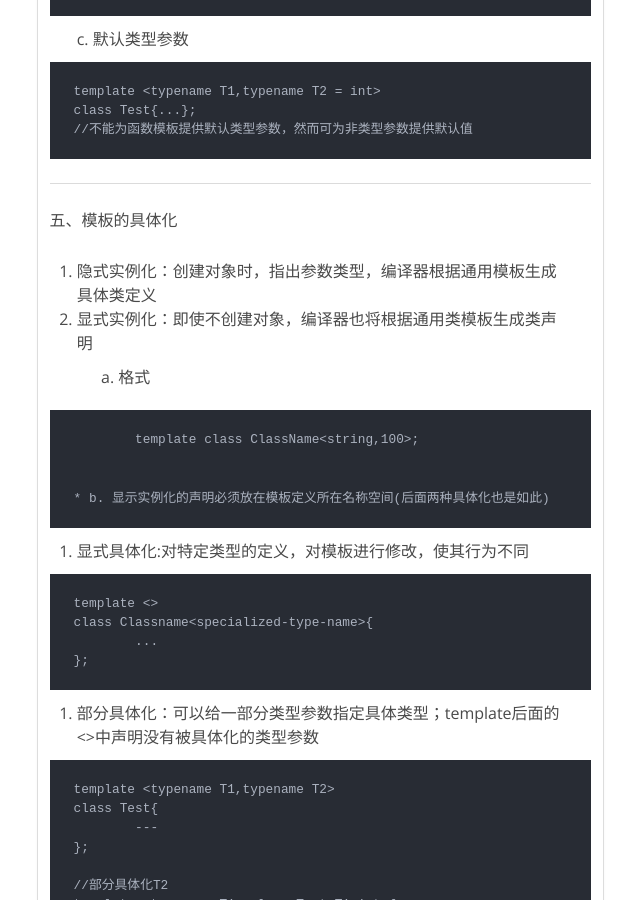
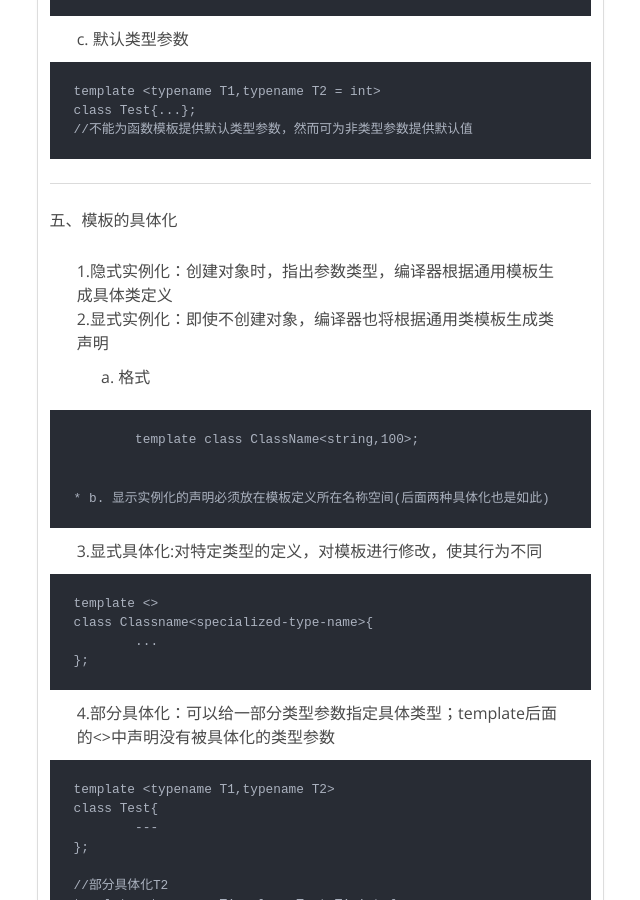
Before and after one commit to Ghivern/Ghivern.github.io, a Jekyll site: the page built from _posts/C++/2019-9-21-templateClass-1.md, in a window 1280 px wide and 900 px high, scrolled down 2299 px. Shown: the whole window, without its empty margins (178-818 px from the left). Built offline with Jekyll 4.4.1, drawn with Linux system fonts in a browser that asks for light colours; comment, search, counter and statistics services are not loaded.

````diff
--- a/_posts/C++/2019-9-21-templateClass-1.md
+++ b/_posts/C++/2019-9-21-templateClass-1.md
@@ -113,30 +113,30 @@
 
 五、模板的具体化
 
-1. 隐式实例化：创建对象时，指出参数类型，编译器根据通用模板生成具体类定义
+* 1.隐式实例化：创建对象时，指出参数类型，编译器根据通用模板生成具体类定义
 
-2. 显式实例化：即使不创建对象，编译器也将根据通用类模板生成类声明
+* 2.显式实例化：即使不创建对象，编译器也将根据通用类模板生成类声明
 
 	* a. 格式
 
-  ```
+```
 	template class ClassName<string,100>;
 ```
 
 	* b. 显示实例化的声明必须放在模板定义所在名称空间(后面两种具体化也是如此)
 
-3. 显式具体化:对特定类型的定义，对模板进行修改，使其行为不同
+* 3.显式具体化:对特定类型的定义，对模板进行修改，使其行为不同
 
-  ```
+```
 template <>
 class Classname<specialized-type-name>{
 	...
 };
 ```
 
-4.	部分具体化：可以给一部分类型参数指定具体类型；template后面的<>中声明没有被具体化的类型参数
+* 4.部分具体化：可以给一部分类型参数指定具体类型；template后面的<>中声明没有被具体化的类型参数
 
-   ```
+```
 template <typename T1,typename T2>
 class Test{
 	---
@@ -150,7 +150,7 @@
 
 	*	a. 为指针提供具体化模板;若没有进行部分具体化，T将转换为char * 类型
 
-  ```
+```
 template<typename T>
 class Feed{
 	...
@@ -165,12 +165,11 @@
 Feed<char *> fb2;
 ```
 
-
 	*	b. 若有多个模板可供使用，编译器将使用具体化程度高的模板
 
 	*	c. 部分具体化一种用法
 
-  ```
+```
 template <Typename T1,Typename T2>
 class Test{
 	...
````
